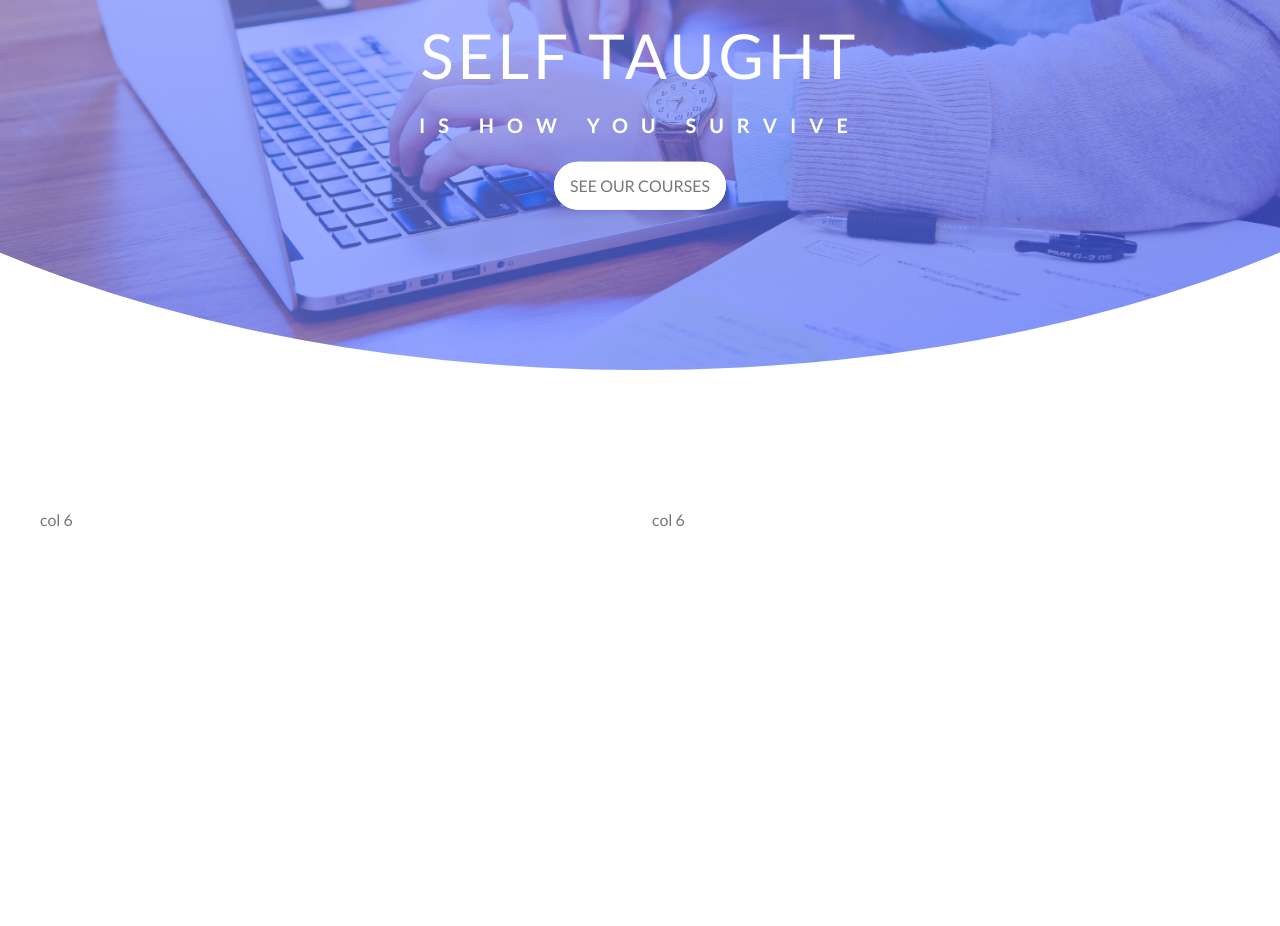
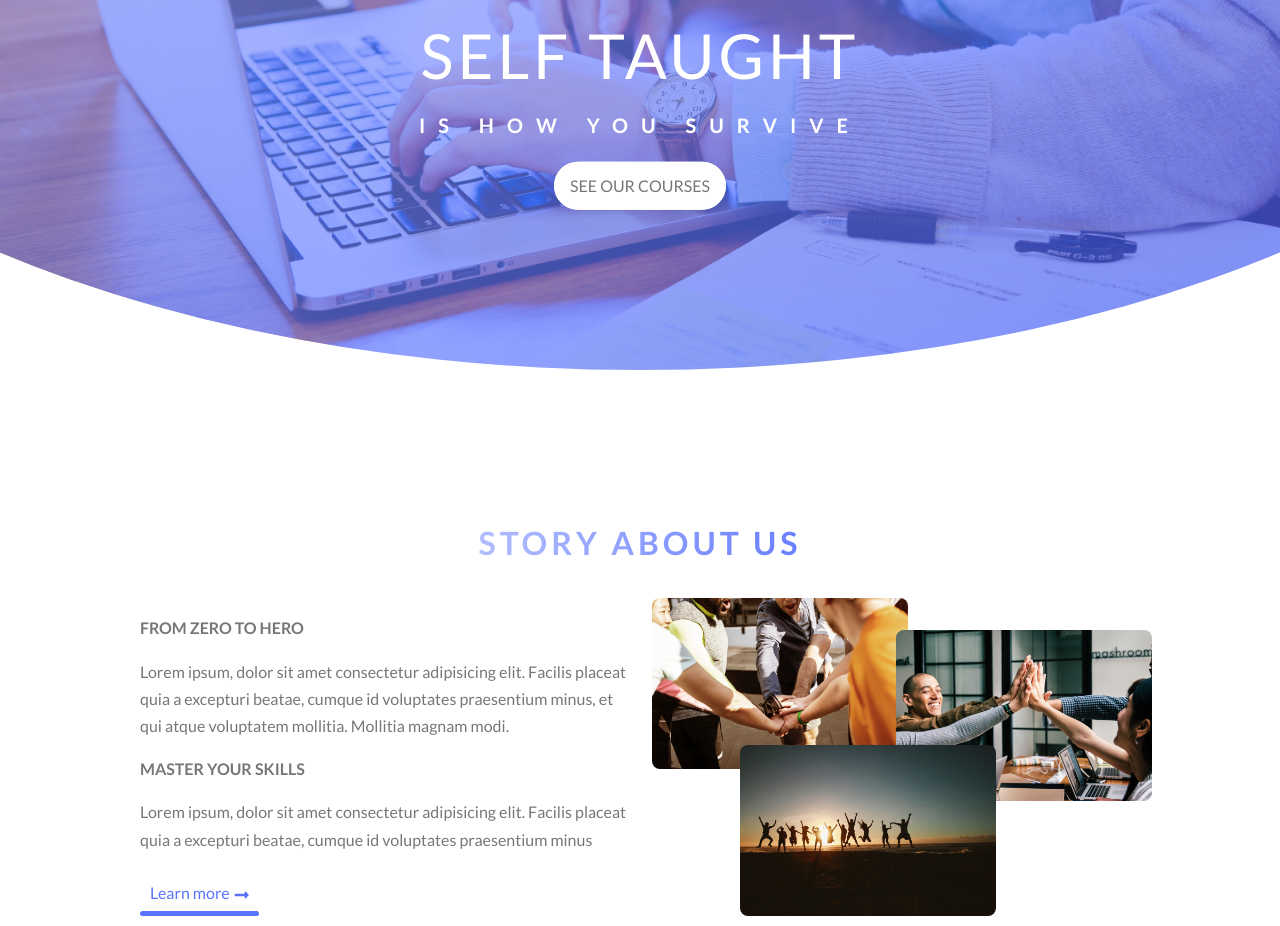
Before and after one commit to quangtuan28200/FrontEnd_Process, a plain HTML site: page SASS/project/project_hkteam/index.html in a window 1280 px wide. Shown: the part 294-1220 px from the top of the page. Before the commit the page ends 827 px from the top, so only its background shows below. Drawn offline with Linux system fonts and the light colour scheme.

Commit message:
ABOUT_DONE

```diff
--- a/SASS/project/project_hkteam/assets/sass/base/_typography.scss
+++ b/SASS/project/project_hkteam/assets/sass/base/_typography.scss
@@ -0,0 +1,40 @@
+
+.headText{
+    color: #fff;
+    text-transform: uppercase;
+    margin-bottom: 20px;
+
+    &__main{
+        font: {
+            size: 6.2rem;
+            weight: 400;
+        }
+        display: block;
+        letter-spacing: 4px;
+        animation: toRight 1s ease;
+    }
+
+    &__sub{
+        font: {
+            size: 2rem;
+            weight: 700;
+        }
+        display: block;
+        letter-spacing: 13px;
+        animation: toLeft 1s ease;
+    }
+}
+
+.container{
+    &__heading h3{
+        text-align: center;
+        font-size: 3.2rem;
+        margin-bottom: 28px;
+        text-transform: uppercase;
+        letter-spacing: 4px;
+        background: linear-gradient(to right, #fff, $primary-color-dark);
+        background-clip: text;
+        -webkit-background-clip: text;
+        -webkit-text-fill-color: transparent;
+    }
+}
--- a/SASS/project/project_hkteam/assets/sass/components/_btn.scss
+++ b/SASS/project/project_hkteam/assets/sass/components/_btn.scss
@@ -1,15 +1,58 @@
 .btn{
     position: relative;
+    display: inline-block;
+    color: $text-color;
+    cursor: pointer;
+
+    &--header{
         padding: 10px 16px;
         border-radius: 50px;
-    display: inline-block;
-    color: $text-color;
         text-transform: uppercase;
-    transition: all .1s ease;
+
+        &::after{
+            content: "";
+            position: absolute;
+            top: 0;
+            left: 0;
+            z-index: -1;
+            width: 100%;
+            height: 100%;
+            border-radius: 50px;
+            transition: all .4s ease;
+        }
+    }
+
+    &--about{
+        padding: 10px;
+        color: $primary-color;
+        i{
+            position: relative;
+            top: 2px;
+            padding-left: 2px;
+        }
+
+        &::after{
+            content: "";
+            position: absolute;
+            z-index: -1;
+            left: 0;
+            bottom: 0;
+            height: 10%;
+            width: 100%;
+            transition: all .2s ease;
+            background-color: $primary-color;
+            border-radius: 4px;
+        }
+    }
 
     &--white, &--white::after{
         @include btn-color(white);
     }
+
+    &__anim{
+        &--header{
+            transition: all .1s ease;
+            animation: toTop 1s ease;
 
             &:hover{
                 transform: translateY(-3px);
@@ -25,16 +68,16 @@
                 transform: translateY(-1px);
                 box-shadow: 0 3px 0px #ccc;
             }
+        }
 
+        &--about{
+            transition: all .1s ease;
+            &:hover{
+                color: white;
                 &::after{
-        content: "";
-        position: absolute;
-        top: 0;
-        left: 0;
-        z-index: -1;
-        width: 100%;
                     height: 100%;
-        border-radius: 50px;
-        transition: all .2s ease;
                 }
             }
+        }
+    }
+}
--- a/SASS/project/project_hkteam/assets/sass/layout/_header.scss
+++ b/SASS/project/project_hkteam/assets/sass/layout/_header.scss
@@ -25,35 +25,5 @@ header{
         top: 50%;
         left: 50%;
         transform: translate(-50%, -50%);
-
-        .headText{
-            color: #fff;
-            text-transform: uppercase;
-            margin-bottom: 20px;
-
-            &__main{
-                font: {
-                    size: 6.2rem;
-                    weight: 400;
-                }
-                display: block;
-                letter-spacing: 4px;
-                animation: toRight 1s ease;
-            }
-
-            &__sub{
-                font: {
-                    size: 2rem;
-                    weight: 700;
-                }
-                display: block;
-                letter-spacing: 13px;
-                animation: toLeft 1s ease;
-            }
-        }
-
-        .btn{
-            animation: toTop 1s ease;
-        }
     }
 }
--- /dev/null
+++ b/SASS/project/project_hkteam/assets/sass/pages/home.scss
@@ -0,0 +1,45 @@
+
+.about{
+    padding: 10px 100px;
+
+    &-content{
+        &__heading{
+            text-transform: uppercase;
+            margin: 16px 0;
+        }
+
+        &__more{
+            display: inline-block;
+            margin-top: 16px;
+        }
+    }
+
+    &__imgs{
+        position: relative;
+
+        .about__img{
+            transition: transform .2s ease;
+            position: absolute;
+            border-radius: 8px;
+            width: 50%;
+
+            &--p2{
+                top: 32px;
+                right: 0;
+                z-index: 2;
+            }
+
+            &--p3{
+                bottom: 0;
+                left: 100px;
+                z-index: 3;
+            }
+
+            &:hover{
+                cursor: pointer;
+                transform: scale(1.05);
+                z-index: 4;
+            }
+        }
+    }
+}
--- a/SASS/project/project_hkteam/assets/sass/style.scss
+++ b/SASS/project/project_hkteam/assets/sass/style.scss
@@ -2,6 +2,8 @@
 @import "./abstracts/mixin";
 @import './base/animations';
 @import './base/base';
+@import './base/typography';
 @import './components/btn';
-@import './layout/grid';
 @import './layout/header';
+@import './layout/container';
+@import './pages/home';
--- a/SASS/project/project_hkteam/index.html
+++ b/SASS/project/project_hkteam/index.html
@@ -17,27 +17,55 @@
 <body>
     <header>
         <div class="logo-box">
-            <img src="./assets/imgs/logooutline.png" alt="logo">
+            <a href="#">
+                <img src="./assets/imgs/logooutline.png" alt="logo">
+            </a>
         </div>
         <div class="headText-box">
             <h3 class="headText">
                 <span class="headText__main">SELF TAUGHT</span>
                 <span class="headText__sub">IS HOW YOU SURVIVE</span>
             </h3>
-            <a class="btn btn--white" href="#">SEE OUR COURSES</a>
+            <a class="btn btn--white btn--header btn__anim--header" href="#">SEE OUR COURSES</a>
         </div>
     </header>
 
     <div class="container grid">
         <div class="wide">
-            <div class="row">
-                <div class="col l-6 m-6 c-6">
-                    col 6
+            <div class="about">
+                <div class="container__heading">
+                    <h3>story about us</h3>
                 </div>
-                <div class="col l-6 m-6 c-6">
-                    col 6
+                <div class="row">
+                    <div class="about-content col l-6">
+                        <h4 class="about-content__heading">
+                            from zero to hero
+                        </h4>
+                        <p class="about-content__text">
+                            Lorem ipsum, dolor sit amet consectetur adipisicing elit. Facilis placeat quia a excepturi beatae, cumque id voluptates praesentium minus, et qui atque voluptatem mollitia. Mollitia magnam modi.
+                        </p>
+                        <h4 class="about-content__heading">
+                            master your skills
+                        </h4>
+                        <p class="about-content__text">
+                            Lorem ipsum, dolor sit amet consectetur adipisicing elit. Facilis placeat quia a excepturi beatae, cumque id voluptates praesentium minus
+                        </p>
+                        <div class="about-content__more">
+                            <a class="btn btn--about btn__anim--about" href="#">
+                                Learn more
+                                <i class="fas fa-long-arrow-alt-right"></i>
+                            </a>
+                        </div>
+                    </div>
+
+                    <div class="about__imgs col l-6">
+                        <img src="./assets/imgs/humangroups1.jpg" alt="img1" class="about__img about__img--p1">
+                        <img src="./assets/imgs/humangroups2.jpg" alt="img2" class="about__img about__img--p2">
+                        <img src="./assets/imgs/humangroups3.jpg" alt="img3" class="about__img about__img--p3">
+                    </div>
                 </div>
             </div>
+
         </div>
     </div>
 </body>
```
Also changed, not shown: SASS/project/project_hkteam/assets/css/style.css, SASS/project/project_hkteam/assets/imgs/humangroups1.jpg (added), SASS/project/project_hkteam/assets/imgs/humangroups2.jpg (added), SASS/project/project_hkteam/assets/imgs/humangroups3.jpg (added), SASS/project/project_hkteam/assets/sass/layout/_container.scss (added), SASS/project/project_hkteam/assets/sass/layout/_grid.scss (deleted). Lines whose indentation alone changed are shown as unchanged.
